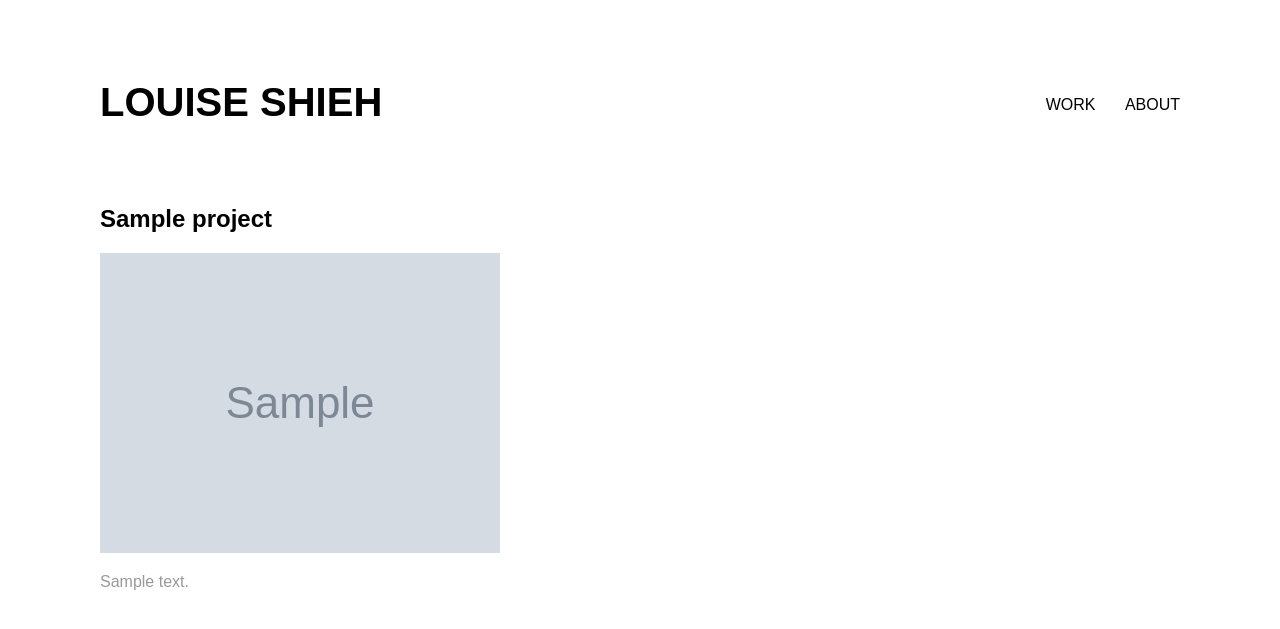
After one commit to xtine/louiseshieh.com, a Django app: a page that uses portfolio/templates/base.html in a window 1280 px wide. The commit adds this page. Shown: the top 629 px of the page. Run offline with Django 3.2, Linux system fonts and the light colour scheme; tables that the repository leaves empty hold one stand-in row (values such as "Sample post"); grey boxes marked "Sample" are stand-in pictures; some web fonts are replaced.

Commit message:
link up project pages

```diff
--- a/louise/urls.py
+++ b/louise/urls.py
@@ -9,6 +9,7 @@ from portfolio import views
 urlpatterns = [
     url(r'^admin/', admin.site.urls),
     url(r'^about/', views.about, name='about'),
+    url(r'^work/(?P<name>[\w-]+)$', views.project, name='project'),
     url(r'^$', views.home, name='home'),
 ]
 
--- a/portfolio/templates/base.html
+++ b/portfolio/templates/base.html
@@ -16,7 +16,7 @@
   <body>
     <div class="container">
       <header>
-        <h1>LOUISE SHIEH</h1>
+        <h1><a href="{% url 'home' %}">LOUISE SHIEH</a></h1>
       </header>
 
       <nav>
--- a/portfolio/templates/index.html
+++ b/portfolio/templates/index.html
@@ -4,8 +4,10 @@
       <div class="content projects">
       {% for project in projects %}
         <div class="project">
+          <a href="/work/{{ project.title|slugify }}">
           <img src="{{ project.home_page_image.url }}" alt="{{ project.title }}">
           <h2>{{ project.title }}</h2>
+          </a>
         </div>
       {% endfor %}
       </div>
--- /dev/null
+++ b/portfolio/templates/project.html
@@ -0,0 +1,13 @@
+{% extends "base.html" %}
+
+{% block content %}
+        <div class="content project-detail">
+          <h2>{{ project.title }}</h2>
+
+          <img src="{{ project.featured_image.url }}" alt="{{ project.title }}">
+
+          {% if project.description %}
+            <p>{{ project.description }}</p>
+          {% endif %}
+        </div>
+{% endblock content %}
--- a/portfolio/views.py
+++ b/portfolio/views.py
@@ -1,7 +1,7 @@
 # -*- coding: utf-8 -*-
 from __future__ import unicode_literals
 
-from django.shortcuts import render
+from django.shortcuts import get_object_or_404, render
 
 from .models import Project, AboutPage
 
@@ -15,6 +15,16 @@ def home(request):
         'page': page_name
     })
 
+
+def project(request, name):
+    name = name.replace('-', ' ')
+    project = get_object_or_404(Project, title__iexact=name)
+
+    return render(request, 'project.html', {
+        'project': project
+    })
+
+
 def about(request):
     about = AboutPage.objects.first()
     page_name = 'about'
--- a/static/css/styles.css
+++ b/static/css/styles.css
@@ -41,6 +41,10 @@ header h1 {
   color: #000000;
 }
 
+header h1 a:hover {
+  text-decoration: none;
+}
+
 nav {
   float: right;
 }
@@ -63,19 +67,29 @@ nav li.current {
   grid-gap: 30px;
 }
 
-.project img {
+.projects .project img {
   width: 100%;
   height: 340px;
   object-fit: contain;
   object-position: 50% 50%;
 }
 
-.project h2 {
+.projects .project h2 {
   font-size: 16px;
   padding: 10px 0;
   font-weight: 200;
   text-transform: uppercase;
   text-align: center;
+}
+
+
+.project-detail h2 {
+  color: #000000;
+  padding-bottom: 20px;
+}
+
+.project-detail img {
+  max-width: 100%;
 }
 
 
@@ -123,11 +137,11 @@ nav li.current {
     display: block;
   }
 
-  .project {
+  .projects .project {
     padding-bottom: 20px;
   }
 
-  .project img {
+  .projects .project img {
     height: auto;
   }
 }
```
